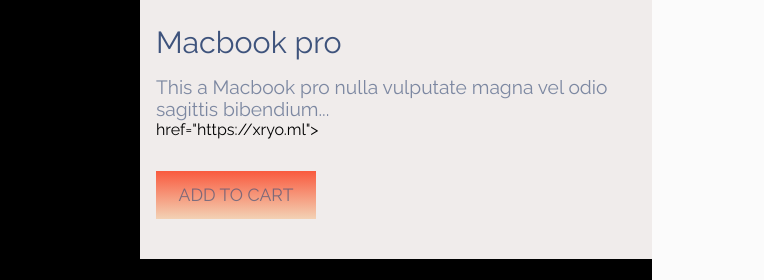
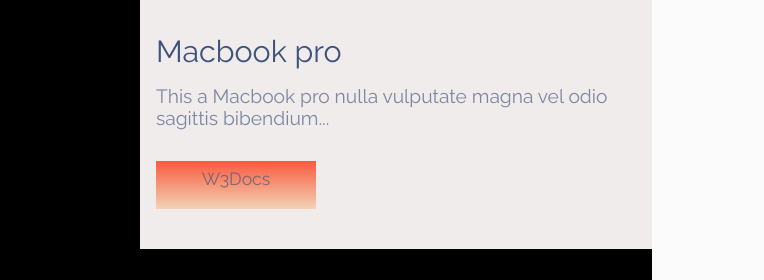
Before and after one commit to Papa-Gandhi/xyro, a plain HTML site: page index.html in a window 1280 px wide. Shown: the part 1020-1300 px from the top of the page, 516-1280 px from the left. Drawn offline with nearby package versions, Linux system fonts and the light colour scheme.

Commit message:
Update index.html

```diff
--- a/index.html
+++ b/index.html
@@ -49,7 +49,13 @@
         <div class="offer-description offer-desc-1">
           <h2 class="offer-title">Macbook pro</h2>
           <p class="offer-hook">This a Macbook pro nulla vulputate magna vel odio sagittis bibendium...</p>
-          <a> href="https://xryo.ml"><div class="cart-btn">ADD TO CART</div></a>
+
+          <div class="cart-btn">
+    W3Docs
+    <a href="https://www.w3docs.com/">
+      <span class="link"></span>
+    </a>
+  </div>
 
         </div>
       </div>
```
